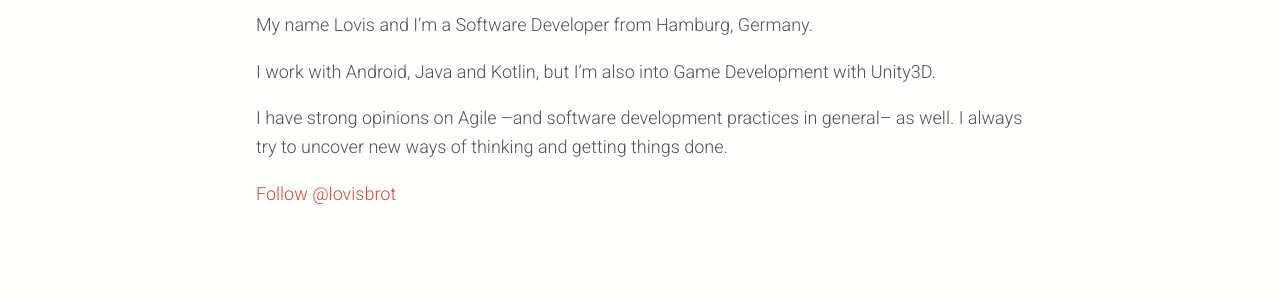
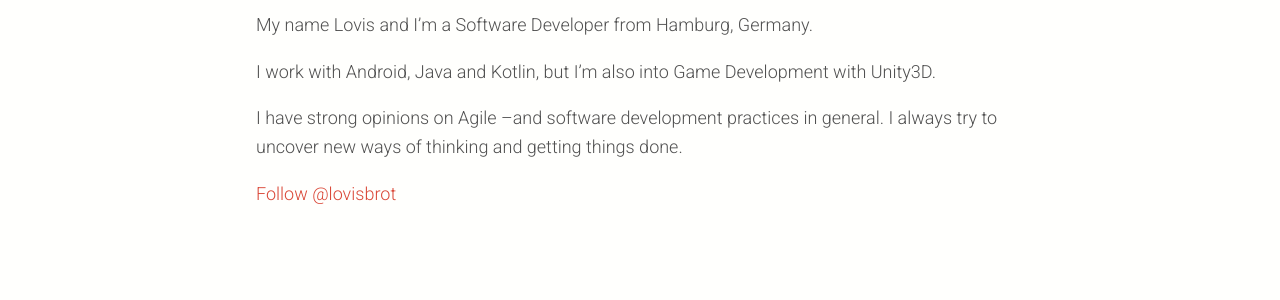
Before and after one commit to lmller/lmller.github.io, a Jekyll site: the page built from about.md, in a window 1280 px wide. Shown: the part 331-631 px from the top of the page. Built offline with Jekyll 4.4.1, drawn with Linux system fonts in a browser that asks for light colours; nearby versions of some CDN libraries; comment, search, counter and statistics services are not loaded.

Commit message:
Update about.md

```diff
--- a/about.md
+++ b/about.md
@@ -8,7 +8,7 @@ My name Lovis and I'm a Software Developer from Hamburg, Germany.
 
 I work with Android, Java and Kotlin, but I'm also into Game Development with Unity3D.
 
-I have strong opinions on Agile &ndash;and software development practices in general&ndash; as well.
+I have strong opinions on Agile &ndash;and software development practices in general.
 I always try to uncover new ways of thinking and getting things done.
 
 <a href="https://twitter.com/lovisbrot" class="twitter-follow-button" data-show-count="false" data-size="large">Follow @lovisbrot</a>
```
